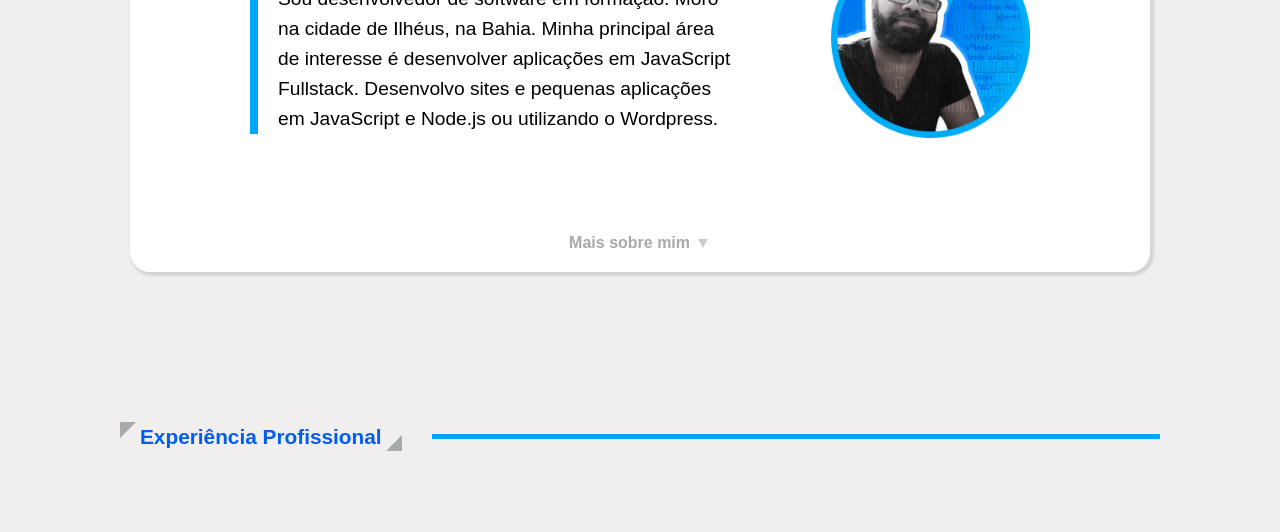
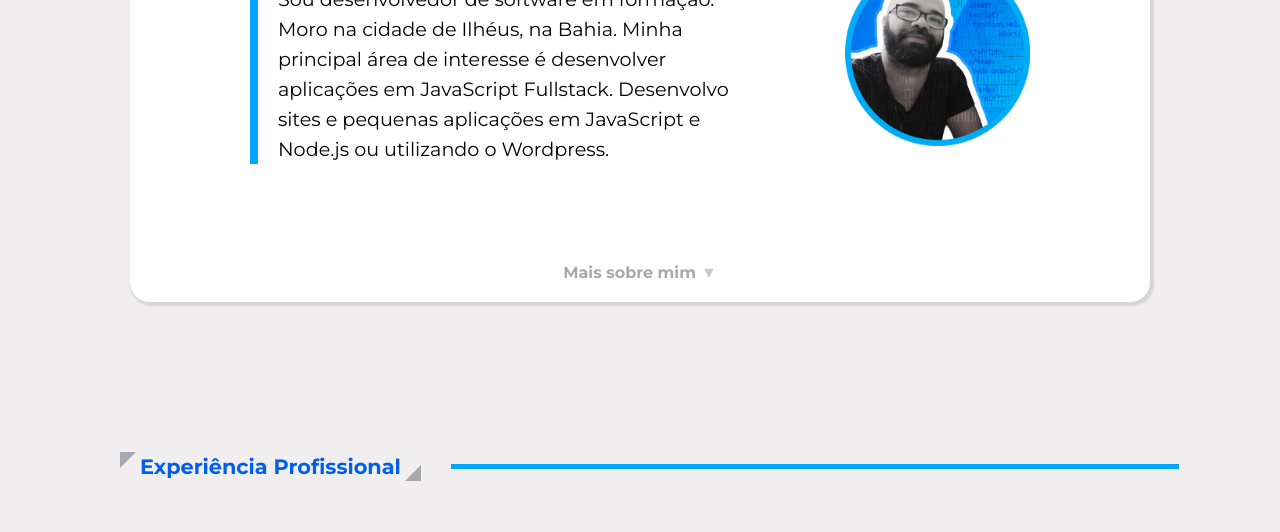
Before and after one commit to ze-nto/ze-neto, a website: page sobre.html in a window 1280 px wide. Shown: the part 358-890 px from the top of the page. Drawn offline with Linux system fonts and the light colour scheme.

Commit message:
improves font loading bug (not fix at all)

```diff
--- a/sobre.html
+++ b/sobre.html
@@ -1,18 +1,14 @@
 <!DOCTYPE html>
 <html lang='en'>
-<head>
-    <meta charset='UTF-8'>
-    <meta http-equiv='X-UA-Compatible' content='IE=edge'>
-    <meta name='viewport' content='width=device-width, initial-scale=1.0'>
-    <title>Sobre mim - ZENETO</title>
-    <link rel='preconnect' href='https://fonts.gstatic.com'>
-    <link href='https://fonts.googleapis.com/css2?family=Great+Vibes&display=swap' rel='stylesheet'>
-    <link href='https://fonts.googleapis.com/css2?family=Kanit:wght@100;500&display=swap' rel='stylesheet'>
-    <link rel='stylesheet' href='https://pro.fontawesome.com/releases/v5.10.0/css/all.css'
-        integrity='sha384-AYmEC3Yw5cVb3ZcuHtOA93w35dYTsvhLPVnYs9eStHfGJvOvKxVfELGroGkvsg+p' crossorigin='anonymous' />
-    <link rel='stylesheet' href='./public/style.css'>
-    <link rel='shortcut icon' href='./public/img/favicon.ico' type='image/x-icon'>
-		<script src="./js/utils/includes.js"></script>
+		<meta charset="UTF-8">
+		<meta name="viewport" content="width=device-width, initial-scale=1.0">
+		<link rel="preconnect" href="https://fonts.gstatic.com" crossorigin>
+		<link href="https://fonts.googleapis.com/css2?family=Montserrat:wght@300;400;500;700;900" rel="stylesheet">
+		<link rel="stylesheet" href="https://pro.fontawesome.com/releases/v5.10.0/css/all.css"
+				integrity="sha384-AYmEC3Yw5cVb3ZcuHtOA93w35dYTsvhLPVnYs9eStHfGJvOvKxVfELGroGkvsg+p" crossorigin="anonymous" />
+		<link rel="stylesheet" href="./public/style.css">
+		<link rel="shortcut icon" href="./public/img/favicon.ico" type="image/x-icon">
+		<title>Sobre mim - ZENETO</title>
 </head>
 <body>
 	<nav class="mobile__menu">
```
Also changed, not shown: contatos.html (+2 -6 lines).
